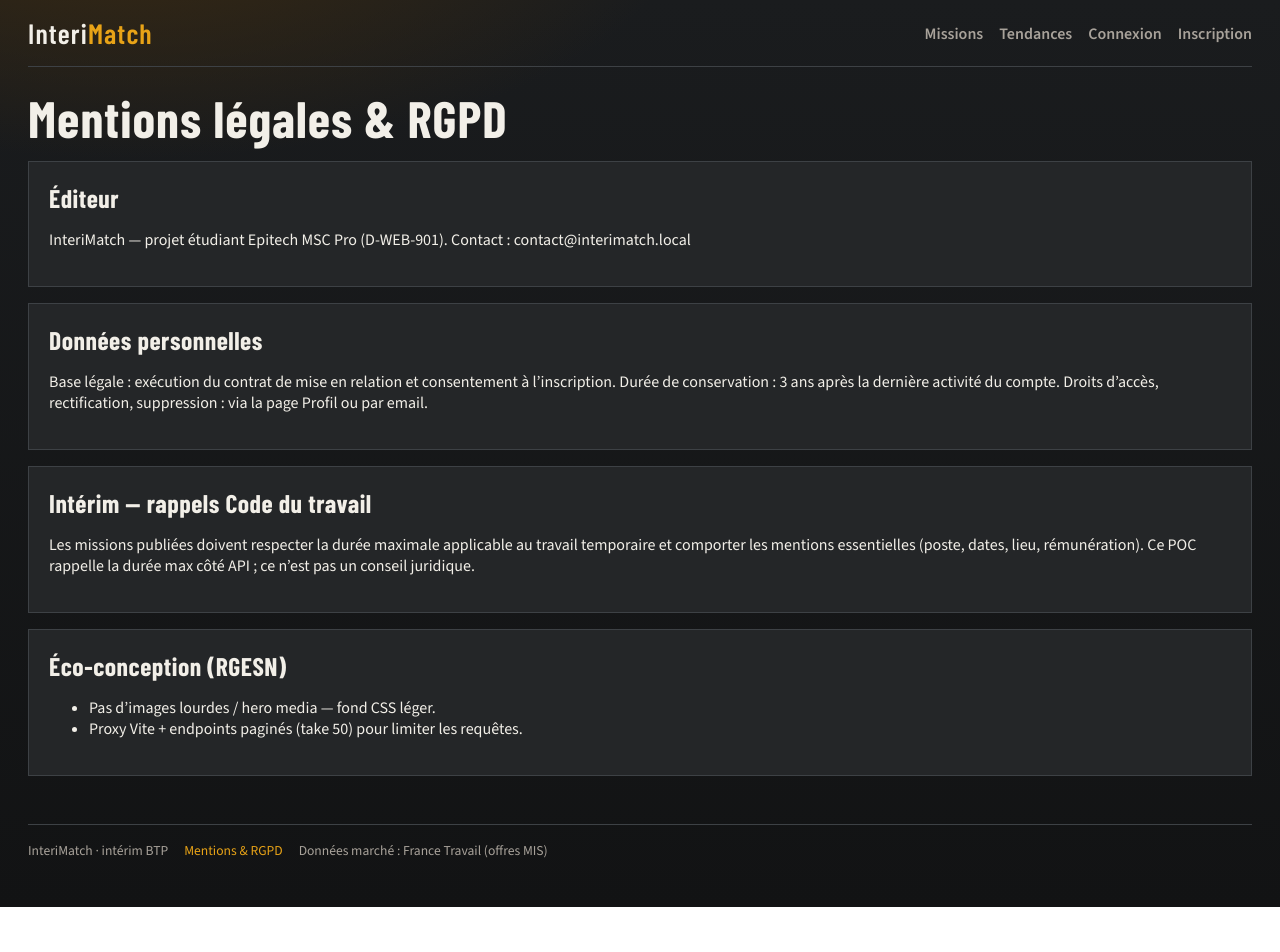
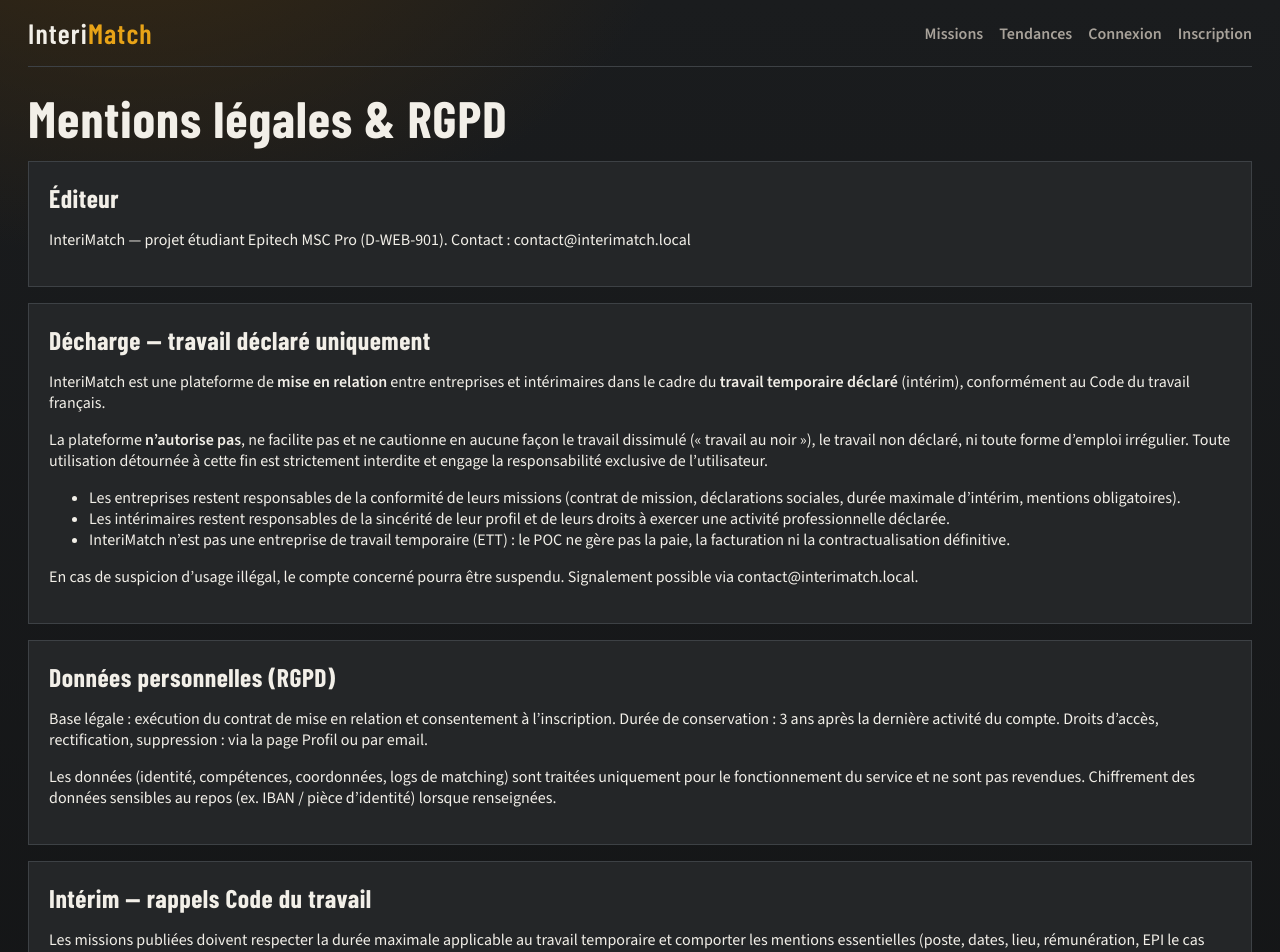
Before and after one commit to RRK28/InteriMatch, a React (Vite) app in the folder frontend/: page /mentions-legales in a window 1280 px wide. Shown: the top 952 px of the page. Before the commit the page ends 907 px from the top, so only its background shows below. Built offline with nearby package versions, Linux system fonts and the light colour scheme; no server answers.

Commit message:
Ajouter la décharge travail déclaré / anti travail au noir dans les mentions.
Co-authored-by: Cursor <cursoragent@cursor.com>

```diff
--- a/frontend/src/pages/Mentions.tsx
+++ b/frontend/src/pages/Mentions.tsx
@@ -2,31 +2,85 @@ export default function Mentions() {
   return (
     <section>
       <h1>Mentions légales & RGPD</h1>
+
       <div className="panel">
         <h2>Éditeur</h2>
-        <p>InteriMatch — projet étudiant Epitech MSC Pro (D-WEB-901). Contact : contact@interimatch.local</p>
+        <p>
+          InteriMatch — projet étudiant Epitech MSC Pro (D-WEB-901). Contact :
+          contact@interimatch.local
+        </p>
       </div>
+
       <div className="panel">
-        <h2>Données personnelles</h2>
+        <h2>Décharge — travail déclaré uniquement</h2>
+        <p>
+          InteriMatch est une plateforme de <strong>mise en relation</strong> entre entreprises et
+          intérimaires dans le cadre du <strong>travail temporaire déclaré</strong> (intérim),
+          conformément au Code du travail français.
+        </p>
+        <p>
+          La plateforme <strong>n’autorise pas</strong>, ne facilite pas et ne cautionne en aucune
+          façon le travail dissimulé (« travail au noir »), le travail non déclaré, ni toute forme
+          d’emploi irrégulier. Toute utilisation détournée à cette fin est strictement interdite et
+          engage la responsabilité exclusive de l’utilisateur.
+        </p>
+        <ul>
+          <li>
+            Les entreprises restent responsables de la conformité de leurs missions (contrat de
+            mission, déclarations sociales, durée maximale d’intérim, mentions obligatoires).
+          </li>
+          <li>
+            Les intérimaires restent responsables de la sincérité de leur profil et de leurs
+            droits à exercer une activité professionnelle déclarée.
+          </li>
+          <li>
+            InteriMatch n’est pas une entreprise de travail temporaire (ETT) : le POC ne gère pas
+            la paie, la facturation ni la contractualisation définitive.
+          </li>
+        </ul>
+        <p>
+          En cas de suspicion d’usage illégal, le compte concerné pourra être suspendu. Signalement
+          possible via contact@interimatch.local.
+        </p>
+      </div>
+
+      <div className="panel">
+        <h2>Données personnelles (RGPD)</h2>
         <p>
           Base légale : exécution du contrat de mise en relation et consentement à l’inscription.
           Durée de conservation : 3 ans après la dernière activité du compte. Droits d’accès,
           rectification, suppression : via la page Profil ou par email.
         </p>
+        <p>
+          Les données (identité, compétences, coordonnées, logs de matching) sont traitées
+          uniquement pour le fonctionnement du service et ne sont pas revendues. Chiffrement des
+          données sensibles au repos (ex. IBAN / pièce d’identité) lorsque renseignées.
+        </p>
       </div>
+
       <div className="panel">
         <h2>Intérim — rappels Code du travail</h2>
         <p>
           Les missions publiées doivent respecter la durée maximale applicable au travail temporaire
-          et comporter les mentions essentielles (poste, dates, lieu, rémunération). Ce POC rappelle
-          la durée max côté API ; ce n’est pas un conseil juridique.
+          et comporter les mentions essentielles (poste, dates, lieu, rémunération, EPI le cas
+          échéant). Ce POC rappelle la durée max côté API ; ce n’est pas un conseil juridique.
         </p>
       </div>
+
+      <div className="panel">
+        <h2>Limitation de responsabilité</h2>
+        <p>
+          InteriMatch est un POC pédagogique. Aucune garantie n’est donnée quant à l’exactitude
+          des scores de matching, à la conclusion d’un contrat, ni à l’absence d’erreur technique.
+          L’usage de la plateforme se fait sous la seule responsabilité des utilisateurs.
+        </p>
+      </div>
+
       <div className="panel">
         <h2>Éco-conception (RGESN)</h2>
         <ul>
-          <li>Pas d’images lourdes / hero media — fond CSS léger.</li>
-          <li>Proxy Vite + endpoints paginés (take 50) pour limiter les requêtes.</li>
+          <li>Images compressées / lazy-loading ; pas de médias inutiles.</li>
+          <li>Endpoints paginés (take 50) pour limiter les requêtes.</li>
         </ul>
       </div>
     </section>
```
